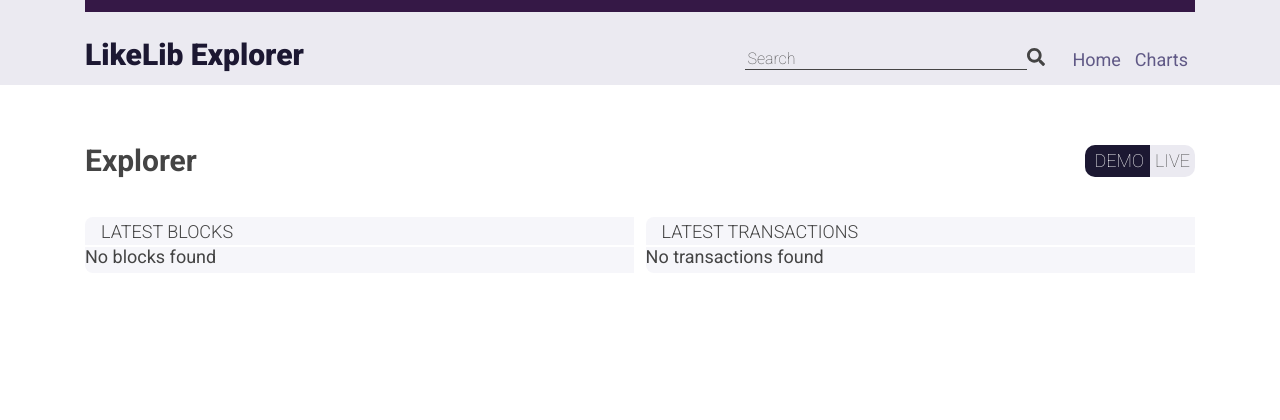
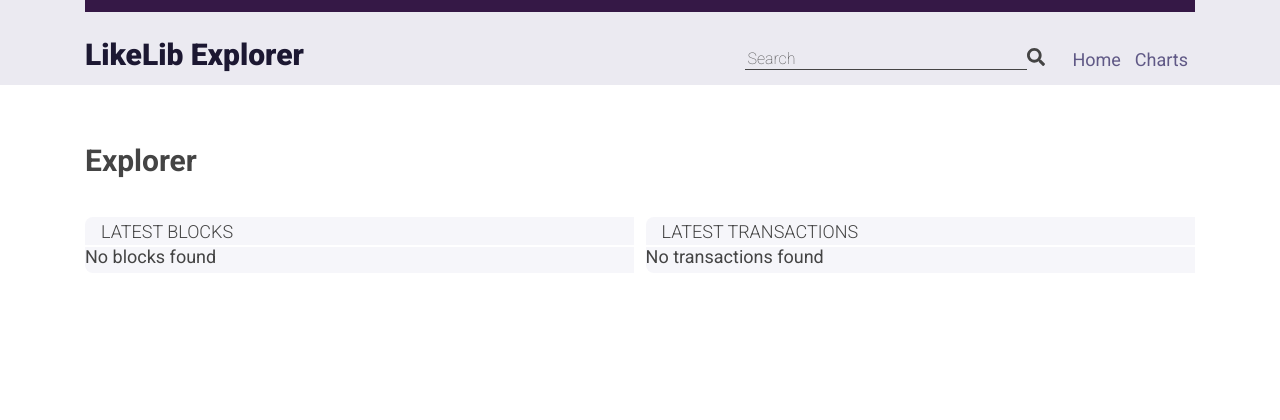
Before and after one commit to likelib-analytics/client, a Flask app: page / in a window 1280 px wide. Shown: the top 420 px of the page. Run offline with Flask 2, Linux system fonts and the light colour scheme; data that the repository does not hold is empty; some libraries are stand-ins or nearby versions.

Commit message:
Remove demo/live switch

```diff
--- a/static/css/style.css
+++ b/static/css/style.css
@@ -806,3 +806,7 @@ p.small_subheader {
     margin-top: 5px;
     font-weight: 200;
 }
+
+div#chart {
+    min-height: 350px;
+}
--- a/templates/base.html
+++ b/templates/base.html
@@ -69,14 +69,6 @@
 						<div class = "h1">
 							<h1>{% block title %}{% endblock %}</h1>
 						</div>
-						<div class = "thumbler">
-							<div id = "thumbler__demo" class = "active">
-								DEMO
-							</div>
-							<div id = "thumbler__live">
-								LIVE
-							</div>
-						</div>
 					</div>
 
 					{% block content %}{% endblock %}
```
